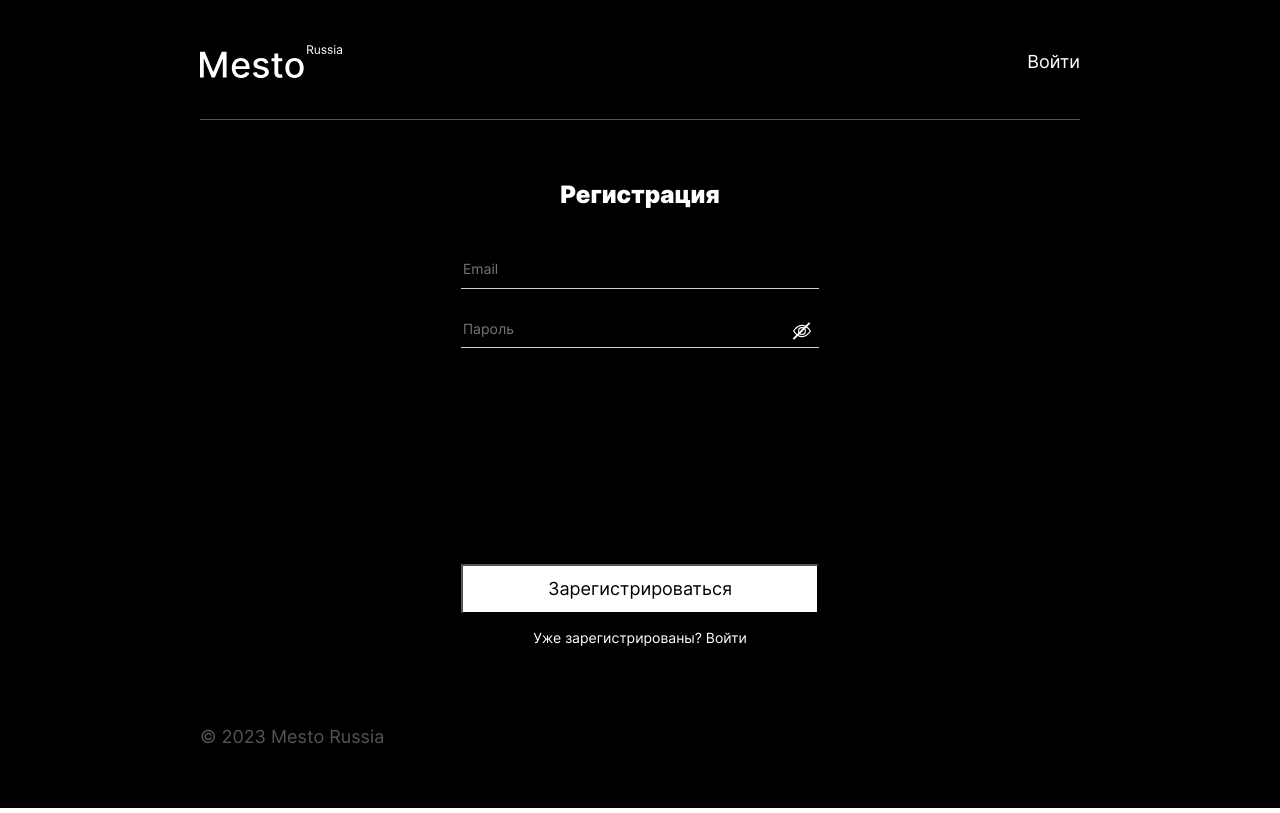
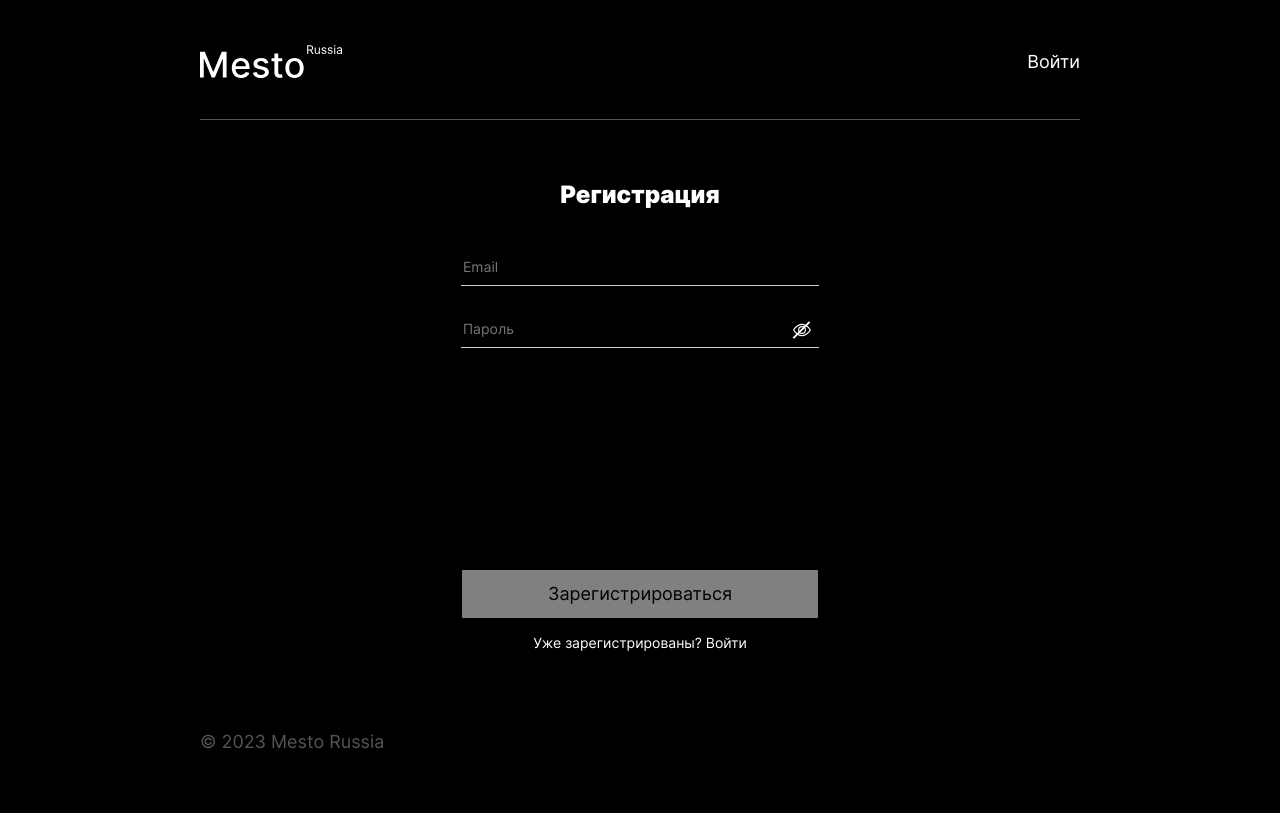
Before and after one commit to MikhailYandex/react-mesto-auth, a React (Create React App) app: page /sign-up in a window 1280 px wide. Built offline with nearby package versions, Linux system fonts and the light colour scheme; no server answers.

Commit message:
feat: all functionality was done for checking

```diff
--- a/src/blocks/auth/__input/auth__input.css
+++ b/src/blocks/auth/__input/auth__input.css
@@ -9,7 +9,6 @@
 	padding-bottom: 13px;
 	font-size: 14px;
 	box-sizing: border-box;
-	margin-bottom: 30px;
 	outline: none;
 	background-color: transparent;
 	border-bottom: 1px solid #CCCCCC;
--- /dev/null
+++ b/src/blocks/auth/__label/auth__label.css
@@ -0,0 +1,4 @@
+.auth__label {
+	display: flex;
+	flex-direction: column;
+}
--- a/src/blocks/auth/__pasword-btn/auth__pasword-btn.css
+++ b/src/blocks/auth/__pasword-btn/auth__pasword-btn.css
@@ -1,7 +1,7 @@
 .auth__pasword-btn {
 	position: absolute;
 	right: 4px;
-	top: 2px;
+	top: 0;
 	cursor: pointer;
 	width: 18px;
 }
@@ -9,7 +9,7 @@
 .auth__pasword-btn::after {
 	position: absolute;
 	content: '';
-	top: 10px;
+	top: 8px;
 	right: 2px;
 	width: 23px;
 	height: 2px;
--- /dev/null
+++ b/src/blocks/auth/__submit-button/_disabled/auth__submit-button_disabled.css
@@ -0,0 +1,12 @@
+.auth__submit-button_disabled {
+	cursor: not-allowed;
+  background-color: #fff;
+  color: #000;
+  border: 1px solid #000;
+  opacity: .5;
+}
+
+.auth__submit-button_disabled:hover {
+	opacity: .5;
+	cursor: not-allowed;
+}
--- a/src/components/App.js
+++ b/src/components/App.js
@@ -134,6 +134,7 @@ function App() {
   }
 
   function onRegister(email, password) {
+    setisLoadingButton(true);
     auth
       .register(email, password)
       .then(() => {
@@ -145,10 +146,12 @@ function App() {
         setIsInfoTooltipOk(false);
         setIsInfoTooltip(true);
         console.log(err);
-      });
+      })
+      .finally(() => setisLoadingButton(false));
   }
 
   function onLogin(email, password) {
+    setisLoadingButton(true);
     auth
       .authorize(email, password)
       .then((data) => {
@@ -163,7 +166,8 @@ function App() {
         setIsInfoTooltipOk(false);
         setIsInfoTooltip(true);
         console.log(err);
-      });
+      })
+      .finally(() => setisLoadingButton(false));
   }
 
   //при открытии страницы проверяется токен
@@ -184,10 +188,10 @@ function App() {
   }, []);
 
   function handleSingOut() {
-    localStorage.removeItem('token');
+    localStorage.removeItem("token");
     setLoggedIn(false);
-    navigate('/sing-in', { replace: true });
-  };
+    navigate("/sing-in", { replace: true });
+  }
 
   function handleCardDeleteClick(card) {
     setIsConfirmationPopupOpen(true);
@@ -242,10 +246,25 @@ function App() {
               />
             }
           />
-          <Route path="/sign-in" element={<Login onLogin={onLogin} />} />
+          <Route
+            path="/sign-in"
+            element={
+              <Login
+                buttonText={isLoadingButton ? "Подождите..." : "Войти"}
+                onLogin={onLogin}
+              />
+            }
+          />
           <Route
             path="/sign-up"
-            element={<Register onRegister={onRegister} />}
+            element={
+              <Register
+                buttonText={
+                  isLoadingButton ? "Подождите..." : "Зарегистрироваться"
+                }
+                onRegister={onRegister}
+              />
+            }
           />
           <Route path="*" element={<PageNotFound />} />
         </Routes>
--- a/src/components/AuthForm.js
+++ b/src/components/AuthForm.js
@@ -1,16 +1,23 @@
-import { useState } from "react";
+import { useEffect, useState } from "react";
 import eyeImage from "../images/eye.svg";
+import useFormWithValidation from "../hooks/useFormWithValidation";
 
-const AuthForm = (props) => {
-  const [email, setEmail] = useState("");
-  const [password, setPassword] = useState("");
+const AuthForm = ({ onSubmit, nameForm, title, buttonText, children, loggedIn }) => {
 
-  function onSubmit(e) {
+  const { values, handleChange, errors, isValid, resetForm } = useFormWithValidation();
+
+  const handleSubmit = (e) => {
     e.preventDefault();
-    props.onSubmit(email, password);
-  }
+    if (isValid) {
+      onSubmit(values.email, values.password);
+    }
+  };
 
-	//смена видимости пароля и значка картинки
+  useEffect(() => {
+    if (loggedIn) resetForm();
+  }, [loggedIn]);
+
+  //смена видимости пароля и значка картинки
   const [type, setType] = useState("password");
   const [toggleIconClasses, setToggleIconClasses] = useState("");
 
@@ -27,33 +34,44 @@ const AuthForm = (props) => {
   return (
     <main>
       <section className="auth">
-        <h2 className="auth__title">{props.title}</h2>
-        <form name={props.nameForm} onSubmit={onSubmit}>
-          <label>
+        <h2 className="auth__title">{title}</h2>
+        <form name={nameForm} onSubmit={handleSubmit}>
+          <label className="auth__label">
             <input
               className="auth__input"
               type="email"
               name="email"
               required
               placeholder="Email"
-              value={email}
-              onChange={(e) => {
-                setEmail(e.target.value);
-              }}
+              value={values.email || ""}
+              onChange={handleChange}
             />
+            <span
+              className={`email-error popup__input-error ${
+                errors.email && "popup__input-error_active"
+              }`}
+            >
+              {errors.email || ""}
+            </span>
           </label>
-          <label className="auth__label-pass">
+          <label className="auth__label auth__label-pass">
             <input
               className="auth__input"
               type={type}
               name="password"
               required
               placeholder="Пароль"
-              value={password}
-              onChange={(e) => {
-                setPassword(e.target.value);
-              }}
+              minLength="6"
+              value={values.password || ""}
+              onChange={handleChange}
             />
+            <span
+              className={`password-error popup__input-error ${
+                errors.password && "popup__input-error_active"
+              }`}
+            >
+              {errors.password || ""}
+            </span>
             <div
               onClick={togglePassInput}
               className={`auth__pasword-btn ${toggleIconClasses}`}
@@ -61,9 +79,11 @@ const AuthForm = (props) => {
               <img src={eyeImage} className="auth__pasword-btn" />
             </div>
           </label>
-          <button className="auth__submit-button">{props.buttonText}</button>
+          <button disabled={!isValid} type="submit" className={`auth__submit-button ${
+              !isValid && "auth__submit-button_disabled"
+            }`}>{buttonText}</button>
         </form>
-        {props.children}
+        {children}
       </section>
     </main>
   );
--- a/src/components/Login.js
+++ b/src/components/Login.js
@@ -1,14 +1,15 @@
 import AuthForm from "./AuthForm";
 
-const Login = ({ onLogin }) => {
+const Login = ({ onLogin, buttonText }) => {
+
 	return (
 		<AuthForm
       title="Вход"
       nameForm="authentication"
-      buttonText="Войти"
+      buttonText={buttonText}
       onSubmit={onLogin}
     />
 	)
 }
 
-export default Login
+export default Login;
--- a/src/components/Register.js
+++ b/src/components/Register.js
@@ -1,12 +1,13 @@
 import { Link } from "react-router-dom";
 import AuthForm from "./AuthForm";
 
-const Register = ({ onRegister }) => {
+const Register = ({ onRegister, buttonText }) => {
+
   return (
     <AuthForm
       title="Регистрация"
       nameForm="registration"
-      buttonText="Зарегистрироваться"
+      buttonText={buttonText}
       onSubmit={onRegister}
     >
       <p className="auth__question">
--- a/src/index.css
+++ b/src/index.css
@@ -69,6 +69,8 @@
 @import url(./blocks/auth/__pasword-btn/auth__pasword-btn.css);
 @import url(./blocks/auth/__label-pass/auth__label-pass.css);
 @import url(./blocks/auth/__pasword-btn/_active/auth__pasword-btn_active.css);
+@import url(./blocks/auth/__submit-button/_disabled/auth__submit-button_disabled.css);
+@import url(./blocks/auth/__label/auth__label.css);
 
 @import url(./blocks/burger/burger.css);
 @import url(./blocks/burger/__line/burger__line.css);
```
Lines whose indentation alone changed are shown as unchanged.
